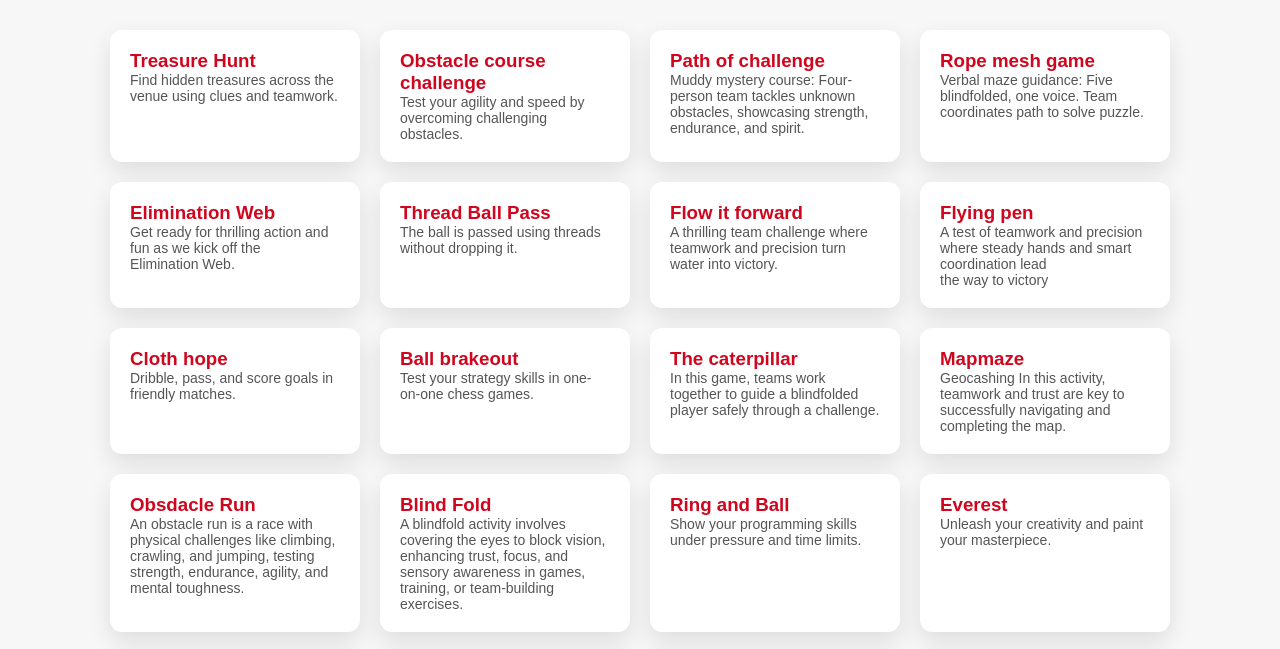
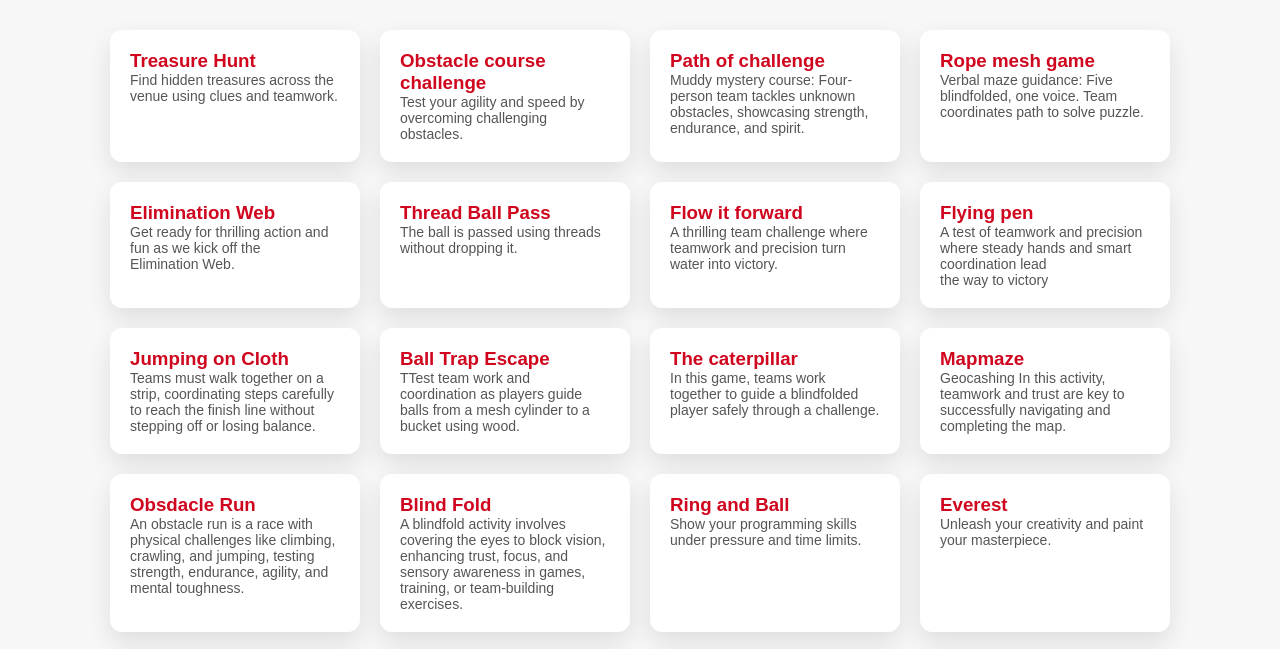
Before and after one commit to vihara-senindu/empreza.github.io, a plain HTML site: page Games.html in a window 1280 px wide. Shown: the part 140-789 px from the top of the page. Drawn offline with Linux system fonts and the light colour scheme; a script that the page names is missing.

Commit message:
update game

```diff
--- a/Games.html
+++ b/Games.html
@@ -132,12 +132,12 @@
         </p>
       </div>
       <div class="game-card">
-        <h3>Cloth hope</h3>
-        <p>Dribble, pass, and score goals in friendly matches.</p>
+        <h3>Jumping on Cloth</h3>
+        <p>Teams must walk together on a strip, coordinating steps carefully to reach the finish line without stepping off or losing balance.</p>
       </div>
       <div class="game-card">
-        <h3>Ball brakeout</h3>
-        <p>Test your strategy skills in one-on-one chess games.</p>
+        <h3>Ball Trap Escape</h3>
+        <p>TTest team work and coordination as players guide balls from a mesh cylinder to a bucket using wood.</p>
       </div>
       <div class="game-card">
         <h3>The caterpillar</h3>
```
